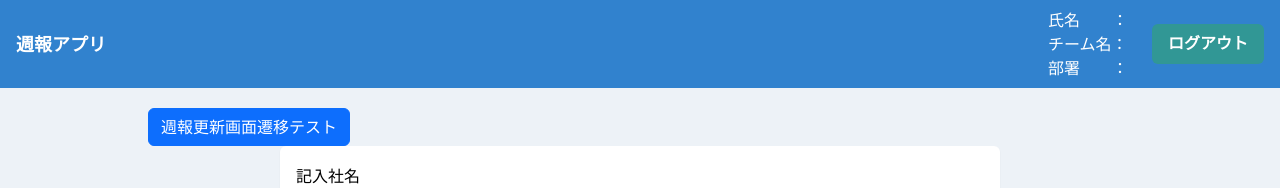
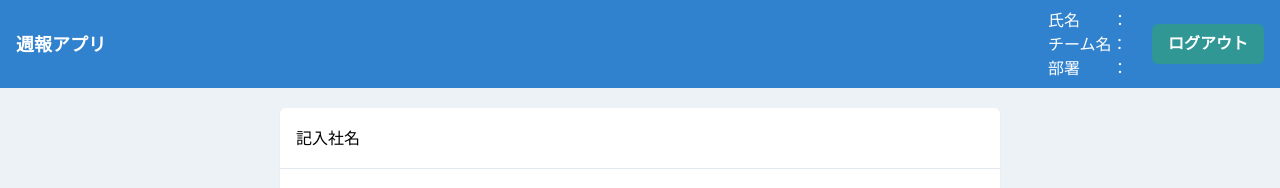
Before and after one commit to team-libero/weekly-report-app, a React (Create React App) app: page /reports in a window 1280 px wide. Shown: the top 188 px of the page. Built offline with nearby package versions, Linux system fonts and the light colour scheme; no server answers.

Commit message:
不要なボタン、リンクを削除

```diff
--- a/src/components/Header.jsx
+++ b/src/components/Header.jsx
@@ -64,11 +64,9 @@ const Header = () => {
     <Box bg="blue.500" px={4} py={2} color="white">
       <Flex alignItems="center" justifyContent="space-between">
         <Box flex="0 0 200px">
-          <Link to="/" style={{ textDecoration: 'none' }}>
-            <Text fontSize="lg" fontWeight="bold">
-              週報アプリ
-            </Text>
-          </Link>
+          <Text fontSize="lg" fontWeight="bold">
+            週報アプリ
+          </Text>
         </Box>
 
         <Flex
--- a/src/components/pages/ReportsPage.jsx
+++ b/src/components/pages/ReportsPage.jsx
@@ -50,9 +50,6 @@ export const ReportsPage = () => {
 
   return (
     <Container>
-      <Button color="primary" onClick={test}>
-        週報更新画面遷移テスト
-      </Button>
       <TableContainer>
         <Flex justifyContent="center" width="100%" px={4}>
           <Box
```
